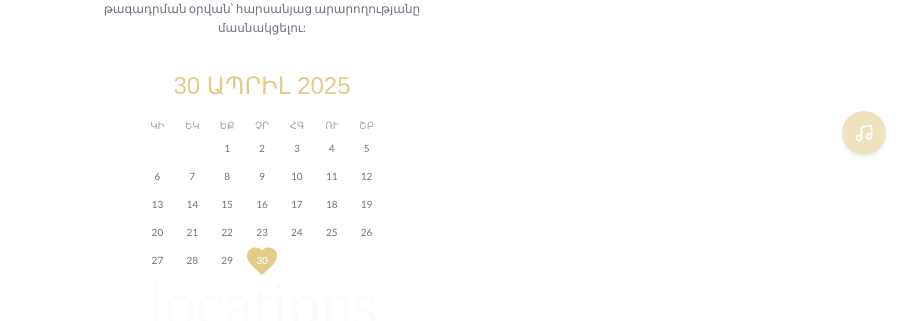
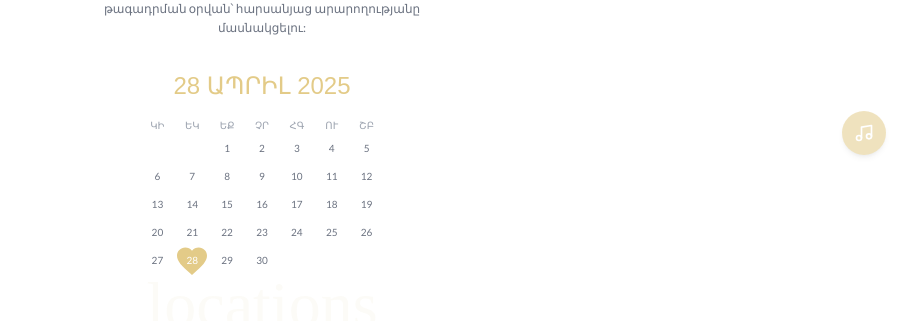
Before and after one commit to Garo150390/wedding-invitation, a Next.js app: page / in a window 1280 px wide. Shown: the part 629-950 px from the top of the page, without its empty margins (378-1280 px from the left). Built offline with nearby package versions, Linux system fonts and the light colour scheme; a web font is replaced by a local one.

Commit message:
change date

```diff
--- a/app/page.tsx
+++ b/app/page.tsx
@@ -719,10 +719,10 @@ export default function Home() {
 
                 {/* Date */}
                 <div className="text-center mb-8">
-                    <h2 className="font-bokonique-light text-2xl text-[#E3CB88]">30 ԱՊՐԻԼ 2025</h2>
+                    <h2 className="font-bokonique-light text-2xl text-[#E3CB88]">28 ԱՊՐԻԼ 2025</h2>
 
                     {/* Calendar */}
-                    <Calendar selectedDay={30} month={4} year={2025}/>
+                    <Calendar selectedDay={28} month={4} year={2025}/>
                 </div>
 
                 {/* Locations */}
```
